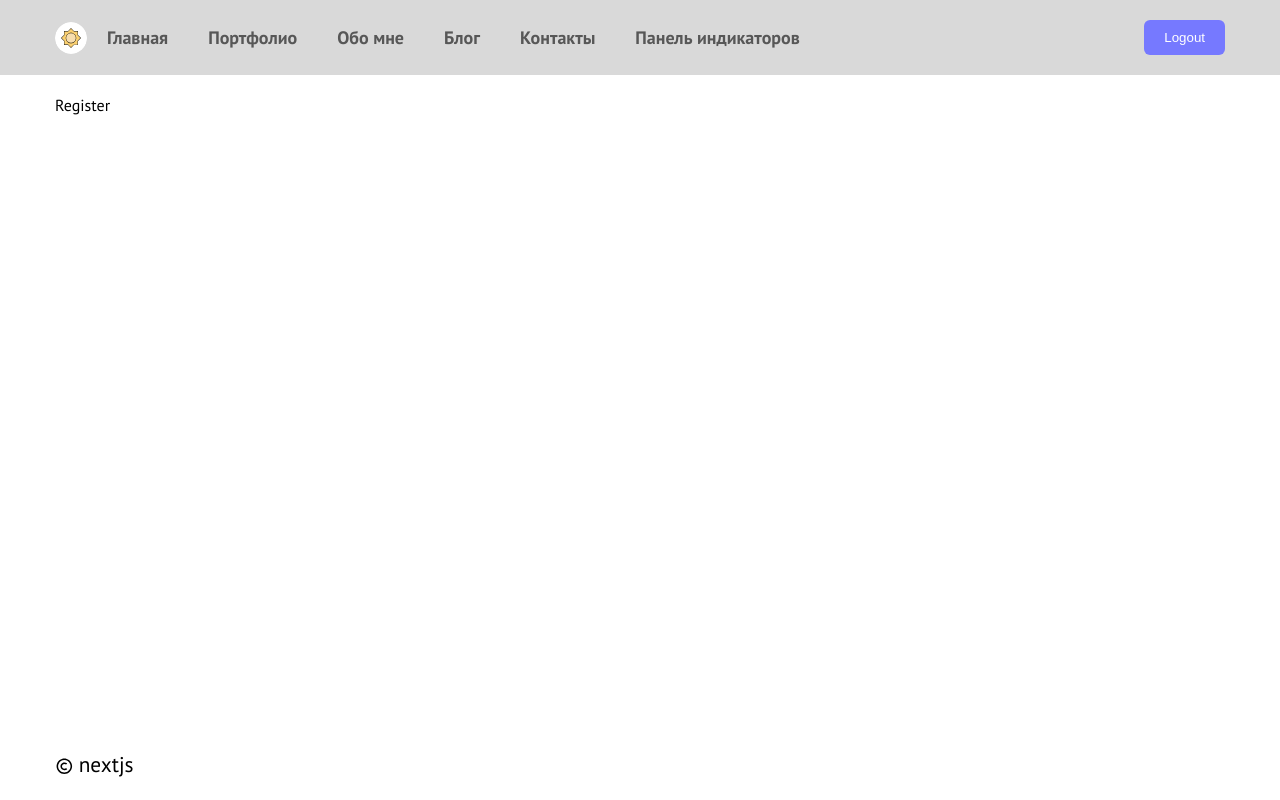
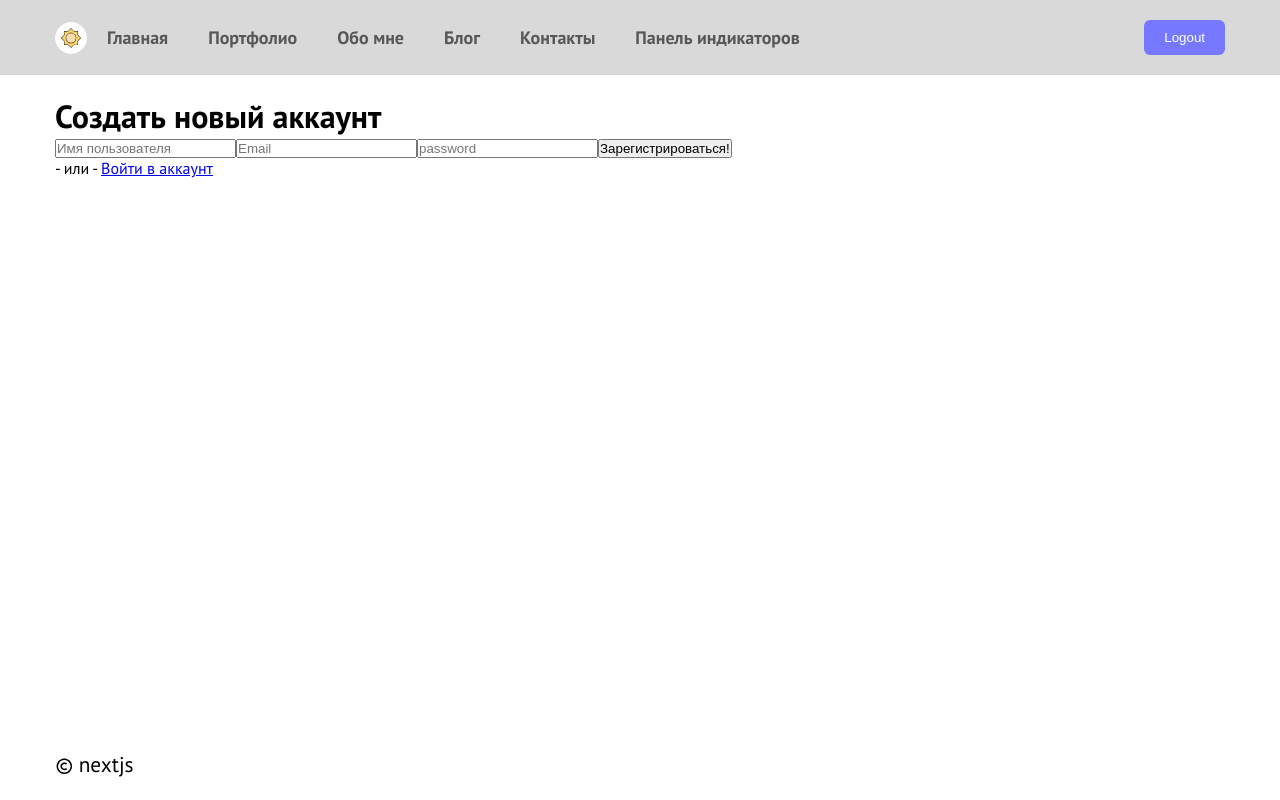
Before and after one commit to WebSergeevDima/project-nextjs, a Next.js app: page /dashboard/register in a window 1280 px wide. Built offline with nearby package versions, Linux system fonts and the light colour scheme.

Commit message:
add register form

```diff
--- a/package.json
+++ b/package.json
@@ -10,6 +10,7 @@
     "lint": "next lint"
   },
   "dependencies": {
+    "bcryptjs": "^2.4.3",
     "eslint": "8.43.0",
     "eslint-config-next": "13.4.7",
     "mongoose": "^7.3.4",
--- a/src/app/dashboard/(auth)/register/page.jsx
+++ b/src/app/dashboard/(auth)/register/page.jsx
@@ -1,9 +1,54 @@
-import React from 'react';
+"use client";
+import React, {useState} from 'react';
+import Link from "next/link";
+import {useRouter} from "next/navigation";
 
 const Register = () => {
+
+    const [error, setError] = useState(null);
+    const routerNavigation = useRouter();
+
+    const handlerRegister = async (e) => {
+        e.preventDefault();
+        const name = e.target[0].value;
+        const email = e.target[1].value;
+        const password = e.target[2].value;
+
+
+        try {
+            const res = await fetch('/api/auth/register', {
+                method: "POST",
+                headers: {
+                    "Content-Type": "application/json"
+                },
+                body: JSON.stringify({
+                    name,
+                    email,
+                    password
+                })
+            });
+
+            res.status === 201 && routerNavigation.push('/dashboard/login?success=Аккаунт создан');
+
+        } catch (error) {
+            setError(error);
+        }
+    }
+
+
     return (
         <div>
-            Register
+            <h1>Создать новый аккаунт</h1>
+
+            <form action="" onSubmit={handlerRegister}>
+                <input type="text" placeholder={'Имя пользователя'}/>
+                <input type="email" placeholder={'Email'}/>
+                <input type="password" placeholder={'password'}/>
+                <button>Зарегистрироваться!</button>
+                {error && 'Что-то пошло не так('}
+            </form>
+            <span> - или - </span>
+            <Link href={'/dashboard/login'}>Войти в аккаунт</Link>
         </div>
     );
 };
--- a/src/models/User.js
+++ b/src/models/User.js
@@ -22,4 +22,4 @@ const userSchema = new Schema({
         timestamps: true
     });
 
-export default mongoose.model('User', userSchema);
+export default mongoose.models.User || mongoose.model('User', userSchema);
```
Also changed, not shown: src/app/api/auth/register/route.js (added, +29 -0 lines), 2 other files (tests, documents, lock files or other folders).
